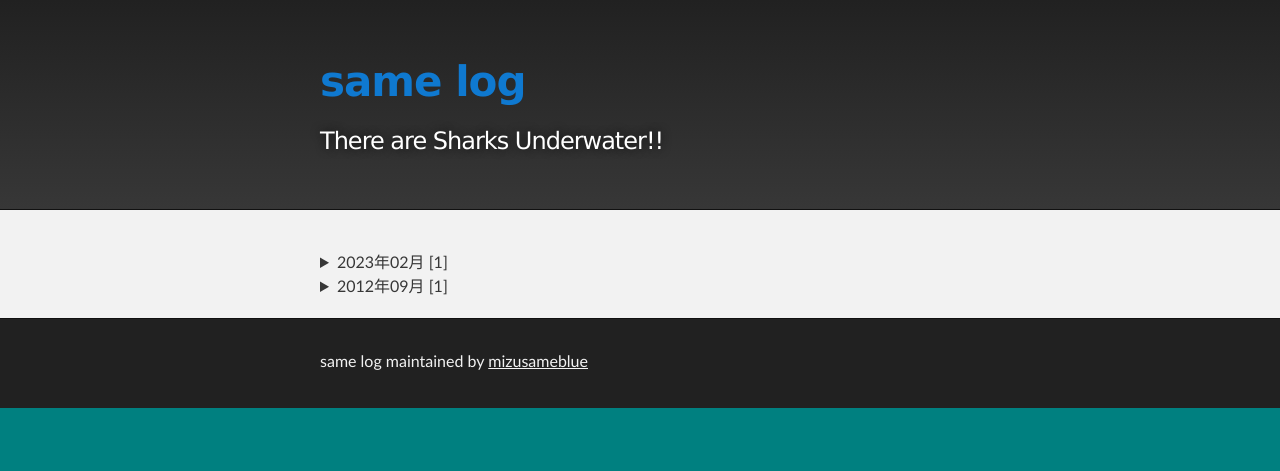
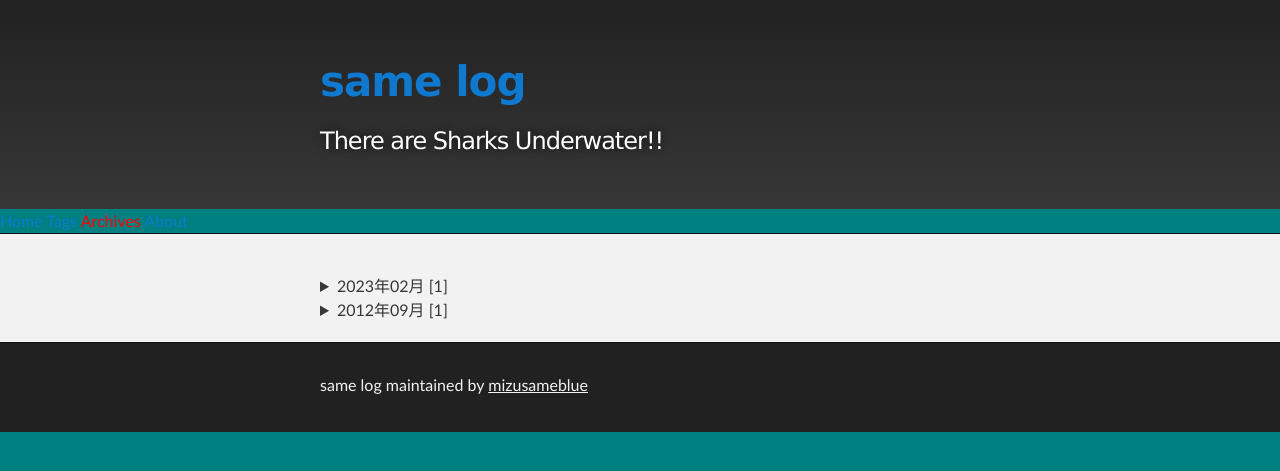
Before and after one commit to mizusameblue/blog, a Jekyll site: the page built from archives.html, in a window 1280 px wide. Shown: the top 471 px of the page. Built offline with Jekyll 4.4.1, drawn with Linux system fonts in a browser that asks for light colours.

Commit message:
Update default.html

```diff
--- a/_layouts/default.html
+++ b/_layouts/default.html
@@ -25,6 +25,12 @@
         </header>
     </div>
 
+    <nav>
+      {% for item in site.data.navigation %}
+      <a href="{{ item.link }}" {% if page.url == item.link %}style="color: red;"{% endif %}>{{ item.name }}</a>
+      {% endfor %}
+    </nav>
+
     <!-- MAIN CONTENT -->
     <div id="main_content_wrap" class="outer">
       <section id="main_content" class="inner">
```
